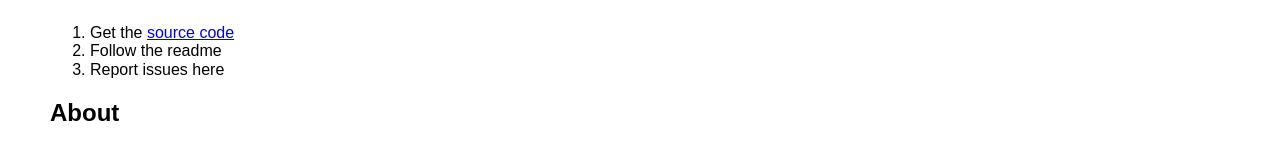
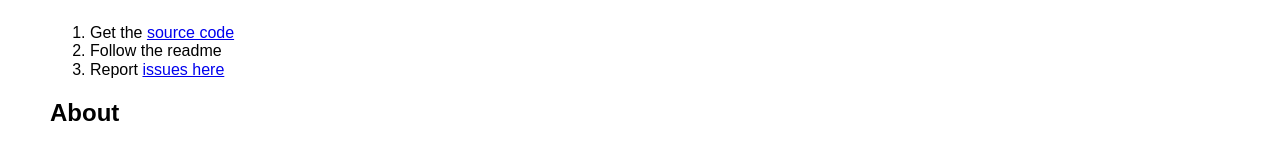
Before and after one commit to elgreg/emoji-password-meter, a plain HTML site: page index.html in a window 1280 px wide. Shown: the part 268-414 px from the top of the page. Drawn offline with nearby package versions, Linux system fonts and the light colour scheme.

Commit message:
Link to issues page

```diff
--- a/index.html
+++ b/index.html
@@ -43,12 +43,13 @@
   <ol>
     <li>Get the <a href="https://github.com/elgreg/emoji-password-meter">source code</a></li>
     <li>Follow the readme</li>
-    <li>Report issues here</li>
+    <li>Report <a href="https://github.com/elgreg/emoji-password-meter/issues">issues here</a></li>
   </ol>
 
   <h2>About</h2>
 
-  <p>I coded this in 2 hours after an idea that <a href="https://twitter.com/SirJesstheBrave">@SirJesstheBrave</a>
+  <p>
+    I coded this in 2 hours after an idea that <a href="https://twitter.com/SirJesstheBrave">@SirJesstheBrave</a>
     and I came up with after <a href="https://www.meetup.com/DC-JavaScript/events/233618355/">DCJS[38]</a>. There
     are probably tons of bugs and it was very much a copy and paste job. I could not have
     coded any of it without <a href="https://www.sitepoint.com/better-passwords-1-the-masked-password-field/">this article on password masks</a>
```
